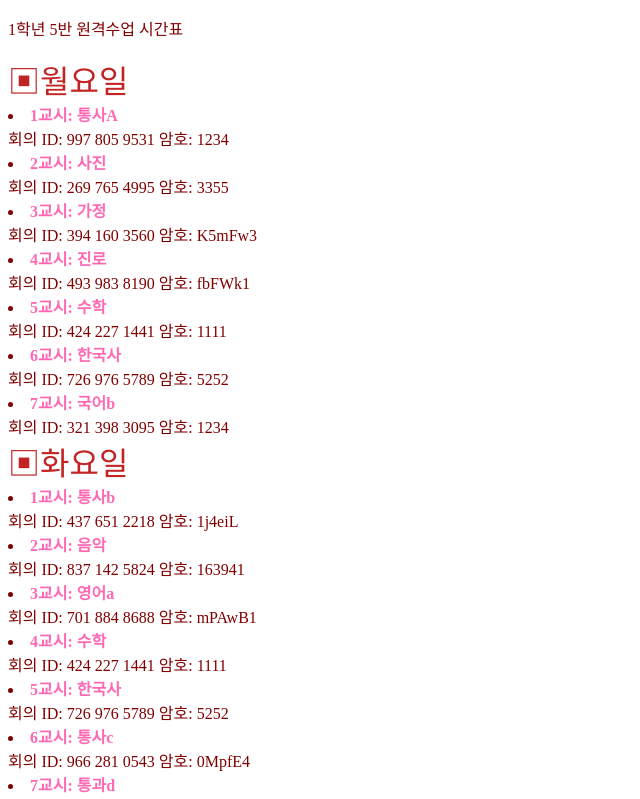
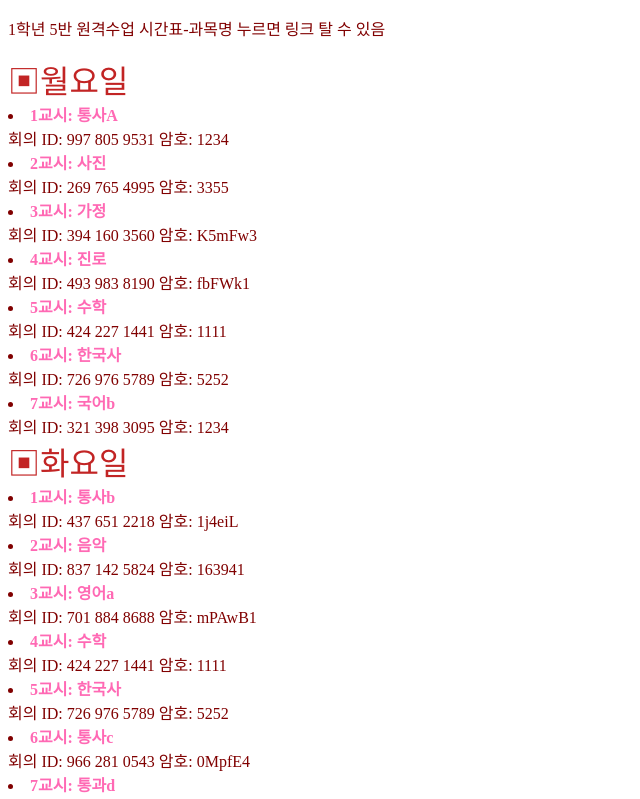
Before and after one commit to winsunday/chunryangHighSchool, a plain HTML site: page index.html in a window 1280 px wide. Shown: the top 799 px of the page, without its empty margins (0-640 px from the left). Drawn offline with Linux system fonts and the light colour scheme.

Commit message:
Update index.html

```diff
--- a/index.html
+++ b/index.html
@@ -9,7 +9,7 @@
   <link href="style.css" rel="stylesheet" type="text/css" />
 </head>
 <body>
-  <p>1학년 5반 원격수업 시간표</p>
+  <p>1학년 5반 원격수업 시간표-과목명 누르면 링크 탈 수 있음</p>
   <div>▣월요일</div>
    <strong><li><a href="https://us05web.zoom.us/j/9978059531?pwd=aWNzRHBLUlBReFdOUzFKaThRVWx5Zz09" target="_blank">1교시: 통사A</a></li></strong>회의 ID: 997 805 9531 암호: 1234
 <!--통사a 수정완료-->
```
